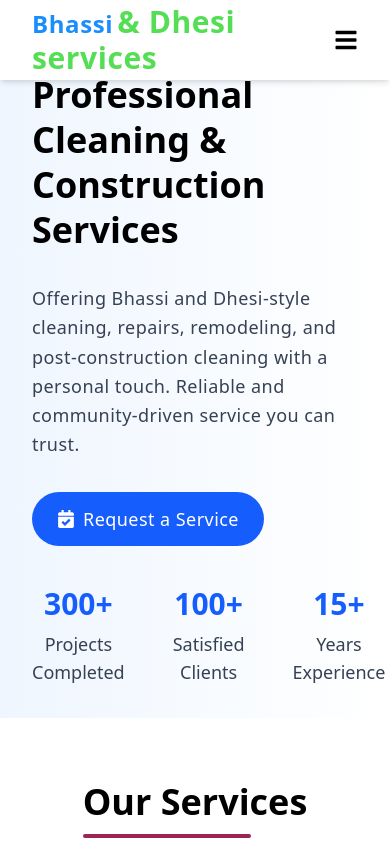
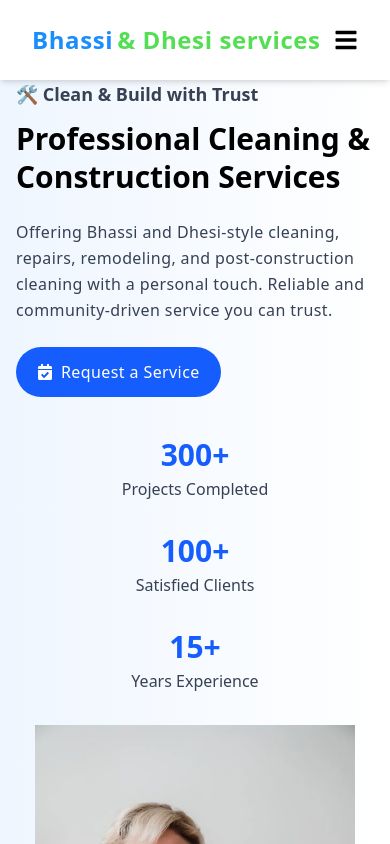
Before and after one commit to Shubham-juris/bassianddesiltd, a React (Vite) app: page / in a window 390 px wide. Shown: the top 844 px of the page. Built offline with nearby package versions, Linux system fonts and the light colour scheme.

Commit message:
responsive/done

```diff
--- a/src/Components/Hero.jsx
+++ b/src/Components/Hero.jsx
@@ -26,54 +26,53 @@ function Hero() {
   }, []);
 
   return (
-    <div className="px-8 py-8 bg-gradient-to-r from-blue-50 to-white">
-      <div className="flex flex-col lg:flex-row items-center justify-center gap-6 max-w-7xl mx-auto">
+    <div id='home' className="px-4 md:px-8 py-20 bg-gradient-to-r from-blue-50 to-white">
+      <div className="flex flex-col lg:flex-row items-center justify-between gap-8 max-w-7xl mx-auto">
         {/* Text Section */}
-        <div className="w-full lg:w-3/5 px-0 lg:px-8">
-          <p className="mb-3 text-gray-700 font-rubik font-bold text-xl tracking-wide">
+        <div className="w-full lg:w-3/5">
+          <p className="mb-3 text-gray-700 font-rubik font-semibold text-lg sm:text-xl">
             🛠️ Clean & Build with Trust
           </p>
-          <h2 className="text-4xl lg:text-5xl font-poppins font-bold text-black max-w-xl leading-tight">
+          <h2 className="text-3xl sm:text-4xl lg:text-5xl font-poppins font-bold text-black max-w-xl leading-tight">
             Professional Cleaning & Construction Services
           </h2>
-          <p className="text-gray-700 font-rubik text-lg tracking-wide leading-relaxed max-w-lg my-8">
+          <p className="text-gray-700 font-rubik text-base sm:text-lg tracking-wide leading-relaxed max-w-lg my-6 sm:my-8">
             Offering Bhassi and Dhesi-style cleaning, repairs, remodeling, and
             post-construction cleaning with a personal touch. Reliable and
             community-driven service you can trust.
           </p>
           <button
             onClick={handleRequestServiceClick}
-            className="px-6 py-3 bg-blue-600 text-white rounded-full text-lg font-rubik tracking-wide hover:bg-transparent hover:text-blue-600 border border-transparent hover:border-blue-600 transition-colors duration-400 flex items-center"
+            className="px-5 py-3 bg-blue-600 text-white rounded-full text-base sm:text-lg font-rubik tracking-wide hover:bg-transparent hover:text-blue-600 border border-transparent hover:border-blue-600 transition-colors duration-400 flex items-center"
             type="button"
           >
             <FaCalendarCheck className="mr-2" />
             Request a Service
           </button>
 
-          <div className="mt-10 flex gap-12">
+          {/* Metrics */}
+          <div className="mt-10 flex flex-col sm:flex-row gap-8 sm:gap-12">
             <div className="text-center">
-              <p className="text-blue-600 font-rubik font-bold text-3xl mb-2">
-                300+
-              </p>
-              <p className="text-gray-700 font-poppins text-lg">Projects Completed</p>
+              <p className="text-blue-600 font-rubik font-bold text-3xl mb-1">300+</p>
+              <p className="text-gray-700 font-poppins text-base">Projects Completed</p>
             </div>
             <div className="text-center">
-              <p className="text-blue-600 font-rubik font-bold text-3xl mb-2">100+</p>
-              <p className="text-gray-700 font-poppins text-lg">Satisfied Clients</p>
+              <p className="text-blue-600 font-rubik font-bold text-3xl mb-1">100+</p>
+              <p className="text-gray-700 font-poppins text-base">Satisfied Clients</p>
             </div>
             <div className="text-center">
-              <p className="text-blue-600 font-rubik font-bold text-3xl mb-2">15+</p>
-              <p className="text-gray-700 font-poppins text-lg">Years Experience</p>
+              <p className="text-blue-600 font-rubik font-bold text-3xl mb-1">15+</p>
+              <p className="text-gray-700 font-poppins text-base">Years Experience</p>
             </div>
           </div>
         </div>
 
         {/* Image Section */}
-        <div className="w-2/5 hidden lg:block text-center">
+        <div className="w-full lg:w-2/5 text-center">
           <img
             src={WorkerImage}
             alt="Construction Worker"
-            className="w-full h-auto"
+            className="w-full max-w-xs sm:max-w-md lg:max-w-full h-auto mx-auto"
           />
         </div>
       </div>
@@ -81,7 +80,7 @@ function Hero() {
       {/* Scroll Up Button */}
       <div
         onClick={scrollToTop}
-        className={`fixed bottom-12 right-12 w-11 h-11 rounded-full border-4 border-white bg-blue-600 text-white flex items-center justify-center text-2xl cursor-pointer transition-opacity ${
+        className={`fixed bottom-6 z-10 right-6 sm:bottom-10 sm:right-10 w-10 h-10 sm:w-11 sm:h-11 rounded-full border-4 border-white bg-blue-600 text-white flex items-center justify-center text-xl sm:text-2xl cursor-pointer transition-opacity ${
           goUp ? "opacity-100" : "opacity-0 pointer-events-none"
         }`}
       >
--- a/src/Components/Navbar.jsx
+++ b/src/Components/Navbar.jsx
@@ -28,18 +28,18 @@ function Navbar() {
         <h1 className="font-poppins text-2xl font-bold">
           <Link to="/" className="text-[#1A8EFD] no-underline tracking-wide">
             Bhassi
-            <span className="text-[#54de54] font-cambria text-3xl font-bold ml-1">
+            <span className="text-[#54de54] font-cambria text-2xl font-bold ml-1">
               & Dhesi services
             </span>
           </Link>
         </h1>
 
         {/* Desktop Nav */}
-        <ul className="hidden md:flex items-center gap-8 font-rubik text-lg">
+        <ul className="hidden lg:flex items-center gap-8 font-rubik text-lg">
           <li>
-            <Link to="/" className="text-black hover:text-[#0cc2ea] no-underline tracking-wide">
+            <a href='#home' className="text-black hover:text-[#0cc2ea] no-underline tracking-wide">
               Home
-            </Link>
+            </a>
           </li>
           <li>
             <a href="#services" className="text-black hover:text-[#0cc2ea] no-underline tracking-wide">
@@ -62,13 +62,13 @@ function Navbar() {
        <Link to='/appointment'> <button
           onClick={handleChatBtnClick}
           disabled={isButtonDisabled}
-          className="hidden md:block cursor-pointer  bg-[#1A8EFD] hover:bg-white hover:text-[#1A8EFD] text-white border border-transparent hover:border-[#1A8EFD] transition-all duration-300 rounded-full px-5 py-2 font-rubik text-lg tracking-wide"
+          className="hidden lg:block cursor-pointer  bg-[#1A8EFD] hover:bg-white hover:text-[#1A8EFD] text-white border border-transparent hover:border-[#1A8EFD] transition-all duration-300 rounded-full px-5 py-2 font-rubik text-lg tracking-wide"
         >
           <FaCommentDots className="inline mr-2" /> Request Service
         </button> </Link>
 
         {/* Hamburger Icon */}
-        <div className="md:hidden">
+        <div className="lg:hidden">
           <FaBars className="w-6 h-6 cursor-pointer hover:text-[#0cc2ea]" onClick={toggleNav} />
         </div>
       </div>
--- a/src/index.css
+++ b/src/index.css
@@ -1 +1,5 @@
 @import "tailwindcss";
+
+html {
+  scroll-behavior: smooth;
+}
```
